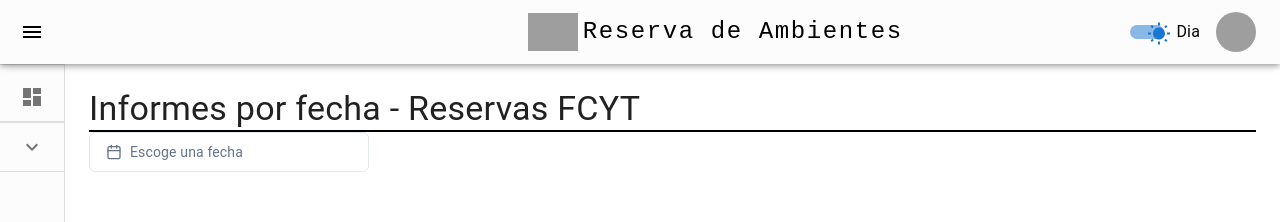
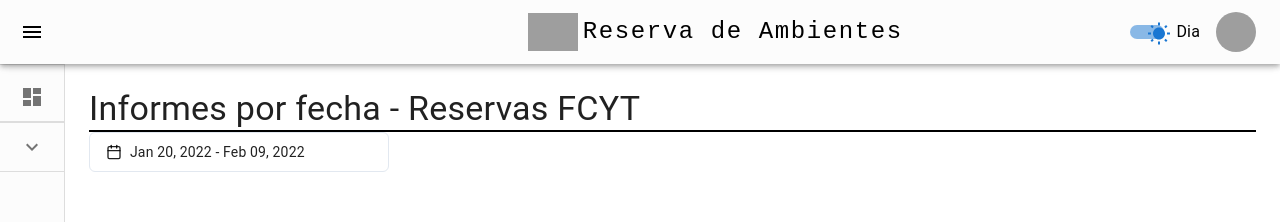
Before and after one commit to AdrianL824/Sis_AgendamiendoDeAulas, a React (Vite) app: page /admin/reportes in a window 1280 px wide. Shown: the top 222 px of the page. Built offline with nearby package versions, Linux system fonts and the light colour scheme; grey boxes are pictures that could not be loaded.

Commit message:
add datepicker range

```diff
--- a/src/pages/Admin/Reports/DatePickerDemo.jsx
+++ b/src/pages/Admin/Reports/DatePickerDemo.jsx
@@ -1,8 +1,7 @@
-"use client";
-
 import * as React from "react";
-import { format } from "date-fns";
+import { addDays, format } from "date-fns";
 import { Calendar as CalendarIcon } from "lucide-react";
+import { DateRange } from "react-day-picker";
 
 import { cn } from "@/lib/utils";
 import { Button } from "@/components/ui/button";
@@ -13,31 +12,50 @@ import {
   PopoverTrigger,
 } from "@/components/ui/popover";
 
-export function DatePickerDemo() {
-  const [date, setDate] = React.useState(null);
+export function DatePickerDemo({ className }) {
+  const [date, setDate] = React.useState({
+    from: new Date(2022, 0, 20),
+    to: addDays(new Date(2022, 0, 20), 20),
+  });
 
   return (
+    <div className={cn("grid gap-2", className)}>
       <Popover>
         <PopoverTrigger asChild>
           <Button
+            id="date"
             variant={"outline"}
             className={cn(
-            "w-[280px] justify-start text-left font-normal",
+              "w-[300px] justify-start text-left font-normal",
               !date && "text-muted-foreground"
             )}
           >
             <CalendarIcon className="mr-2 h-4 w-4" />
-          {date ? format(date, "PPP") : <span>Escoge una fecha</span>}
+            {date?.from ? (
+              date.to ? (
+                <>
+                  {format(date.from, "LLL dd, y")} -{" "}
+                  {format(date.to, "LLL dd, y")}
+                </>
+              ) : (
+                format(date.from, "LLL dd, y")
+              )
+            ) : (
+              <span>Pick a date</span>
+            )}
           </Button>
         </PopoverTrigger>
-      <PopoverContent className="w-auto p-0">
+        <PopoverContent className="w-auto p-0" align="start">
           <Calendar
-          mode="single"
+            initialFocus
+            mode="range"
+            defaultMonth={date?.from}
             selected={date}
             onSelect={setDate}
-          initialFocus
+            numberOfMonths={2}
           />
         </PopoverContent>
       </Popover>
+    </div>
   );
 }
--- a/src/pages/Admin/Reports/Page.jsx
+++ b/src/pages/Admin/Reports/Page.jsx
@@ -1,7 +1,7 @@
 import { Admin } from "../../../components/layout/admin/Admin";
 import { Grid, Typography } from "@mui/material";
 import { containerChartStyles } from "../Home/utils/HomeStyles";
-import { DatePickerDemo } from "./DatePickerDemo"; // Importa el componente DatePickerDemo
+import { DatePickerDemo } from "./DatePickerDemo";
 
 const Page_Reportes = () => {
   const name = "Informes por fecha - Reservas FCYT";
```
Also changed, not shown: src/components/ui/button.jsx (+18 -15 lines). Lines whose indentation alone changed are shown as unchanged.
